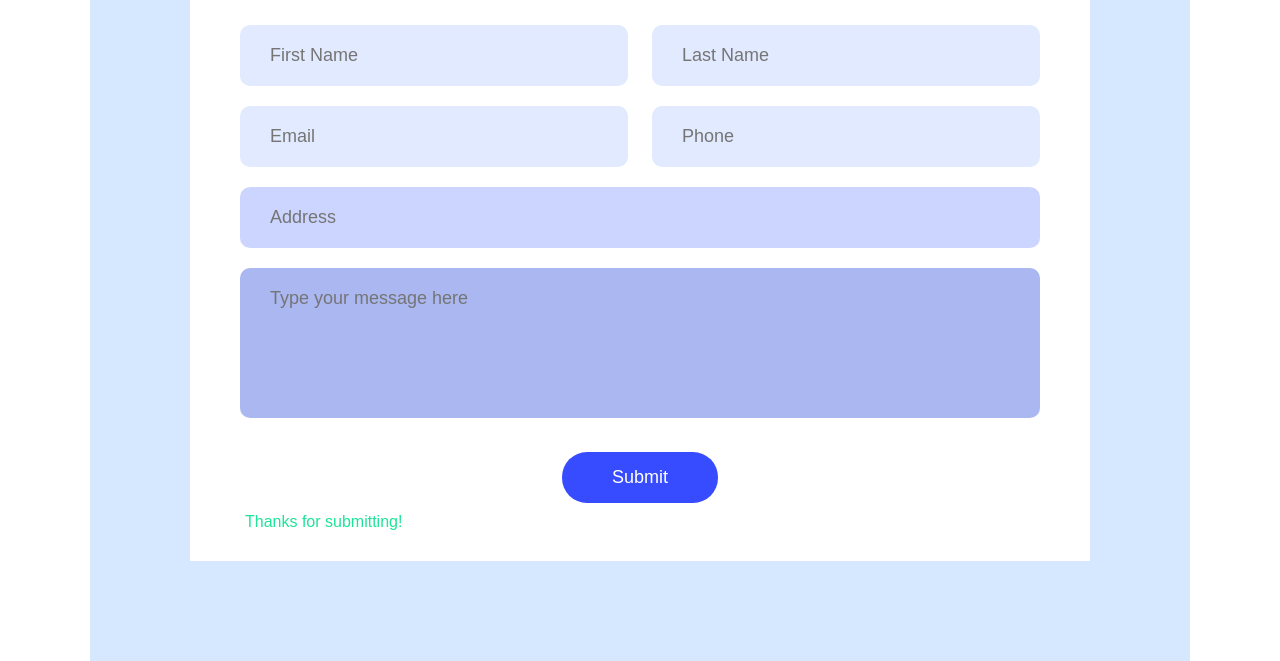
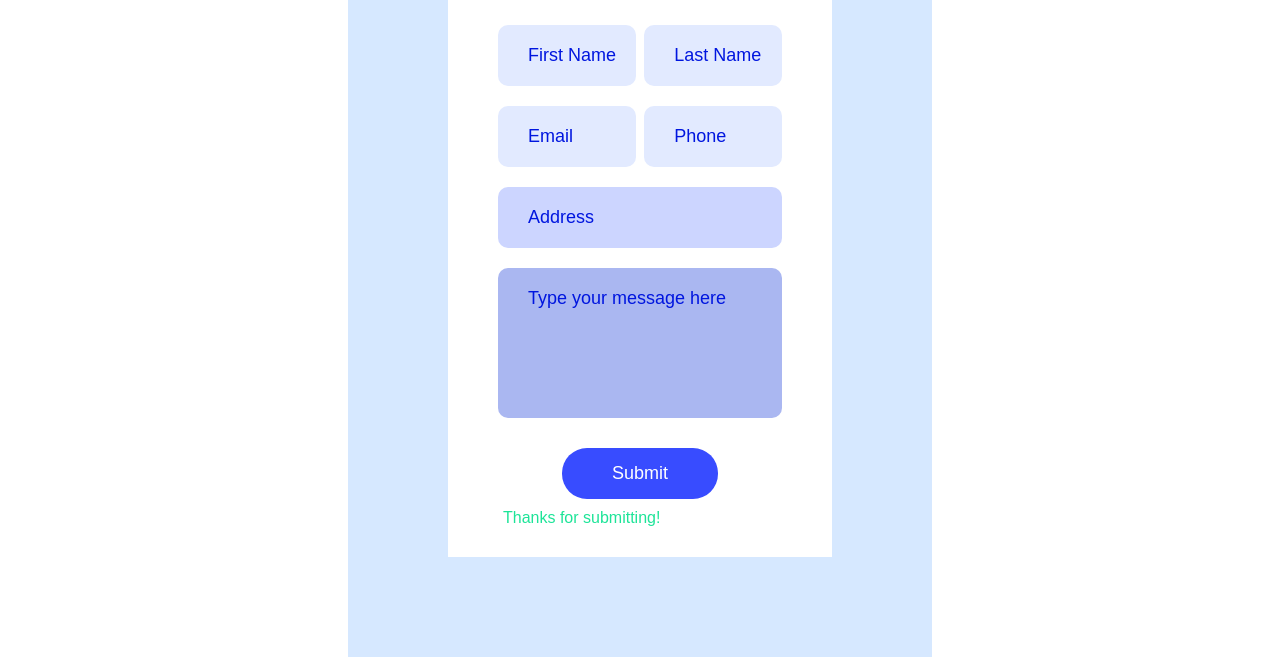
Before and after one commit to ArminasStrolys/TESTS-LIVE-PAGE, a plain HTML site: page index.html in a window 1280 px wide. Shown: the part 387-1048 px from the top of the page. Drawn offline with Linux system fonts and the light colour scheme.

Commit message:
Pataisyta atsižvelgiant į pastbas
Komentarai dėl praktinės užduoties:

geriau formos dydis būtų procentinis, kad tiktų viso dydžio ekranams. Įdomiai sugrupavai, manau input address ir textarea būtų išsivertę ir be div. Jei sudėliojam kaip blokus. Panaudoti input type + . Mygtukui norėtusi cursor: pointer; Pasižiūrėti kaip pakeisti placeholder savybes https://www.w3schools.com/howto/howto_css_placeholder.asp.

Labai smagu matyti tvarkingą darbą. Kodas švarus. Gal norėtųsi nuorodos į page github‘e „About“ skiltyje. Taip pat README aprašymo. Placeholder – nepakeista spalva. Style.css 8 eilutė. Px rem em? O jei pridėjus px koks vizualinis skirtumas? Su ir be? Galbūt norėtųsi ir hover efekto ant button. Šiaip darbas tikrai super.

```diff
--- a/assets/css/styles.css
+++ b/assets/css/styles.css
@@ -4,8 +4,7 @@ body {
 }
 
 #form-box {
-  width: 900px;
-  height: 600;
+  width: 30%;
   margin: 0 auto;
   margin-top: 200px;
   padding: 100px;
@@ -14,7 +13,7 @@ body {
 
 #form-box .container {
   margin: 0 auto;
-  width: 800px;
+  width: fit-content;
   padding: 50px 50px 30px 50px;
   background-color: rgb(255, 255, 255);
 }
@@ -33,6 +32,10 @@ body {
   flex-wrap: wrap;
   justify-content: center;
 }
+#form-box .container form input::placeholder,
+#form-box .container form textarea::placeholder {
+  color: rgb(0, 22, 223);
+}
 
 #form-box .container form div {
   width: 50%;
@@ -47,8 +50,8 @@ body {
   width: 100%;
 }
 
-#form-box .container form div input,
-#form-box .container form div textarea {
+#form-box .container form input,
+#form-box .container form textarea {
   width: 100%;
   margin: 10px 0;
   padding: 20px 0 20px 30px;
@@ -56,16 +59,15 @@ body {
   border-style: none;
   background-color: rgb(226, 234, 255);
   font-size: 18px;
-  color: rgb(0, 22, 223);
   font-weight: 500;
   box-sizing: border-box;
 }
 
-#form-box .container form div:nth-of-type(3) input {
+#form-box .container form .unique {
   background-color: rgb(204, 213, 255);
 }
 
-#form-box .container form div textarea {
+#form-box .container form textarea {
   background-color: rgb(170, 183, 241);
   font-family: sans-serif;
   height: 150px;
@@ -84,6 +86,11 @@ body {
   color: white;
   background-color: rgb(56, 76, 255);
   font-size: 18px;
+  transition: all ease-in-out 0.2s;
+}
+#form-box .container form button:hover {
+  background-color: rgb(24, 40, 189);
+  cursor: pointer;
 }
 
 #form-box .container span {
--- a/index.html
+++ b/index.html
@@ -24,10 +24,8 @@
                     <input class="gap" type="text" placeholder="Last Name">
                     <input class="gap" type="tel" placeholder="Phone">
                 </div>
-                <div>
-                    <input type="text" placeholder="Address">
+                    <input class="unique" type="text" placeholder="Address">
                     <textarea name="message" rows="10" cols="10" placeholder="Type your message here"></textarea>
-                </div>
                 <button type="submit">Submit</button>
             </form>
 
```
